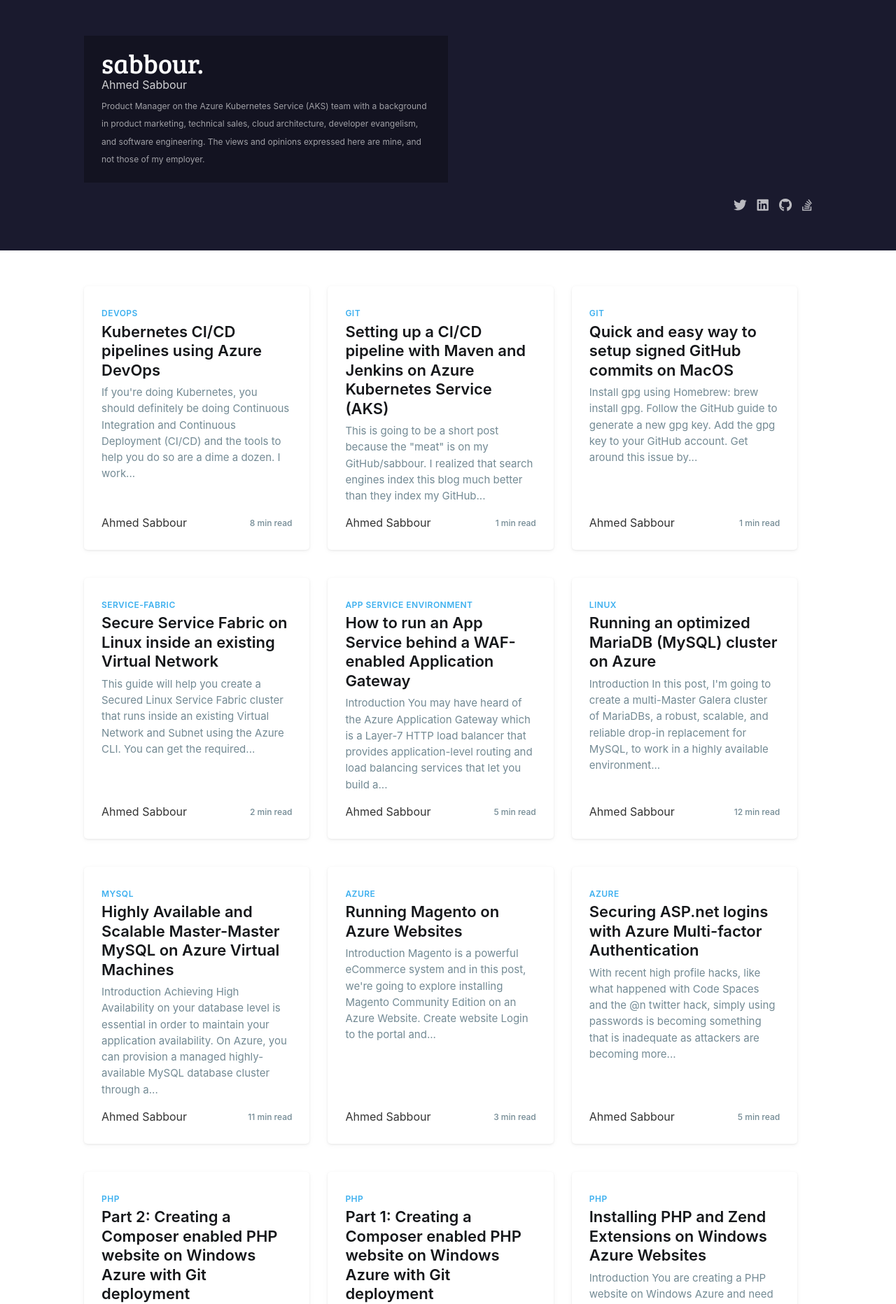
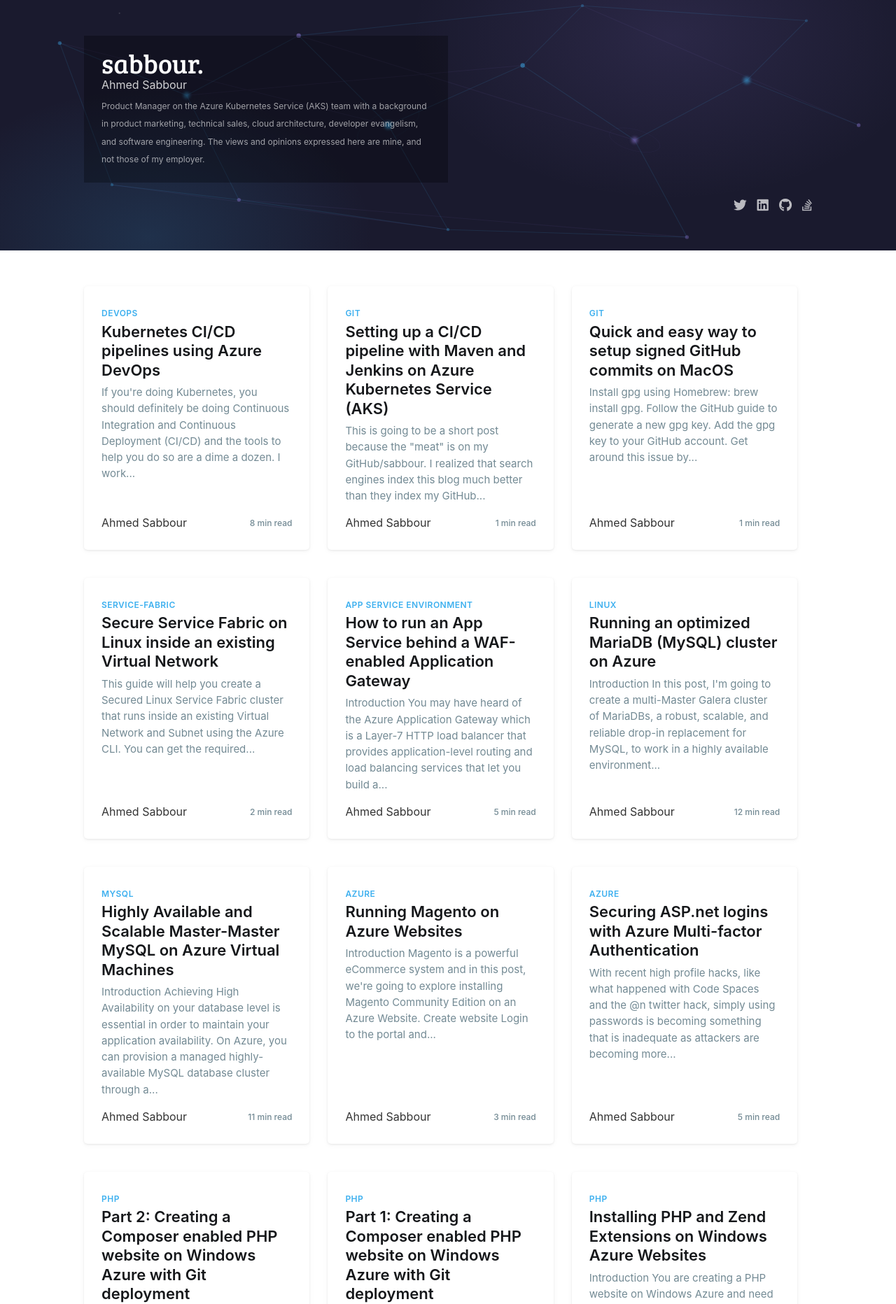
Before and after one commit to sabbour/sabbour.github.io, a Jekyll site: the page built from index.html, in a window 1280 px wide. Shown: the top 1864 px of the page at 70% size. Built offline with Jekyll 4.4.1, drawn with Linux system fonts in a browser that asks for light colours; nearby versions of some CDN libraries.

Commit message:
Add hero background SVG and adjust layout styles for improved design

```diff
--- a/_includes/header.html
+++ b/_includes/header.html
@@ -1,4 +1,7 @@
 <header class="site-header outer">
+    <div class="hero-bg">
+        {% include hero-bg.svg %}
+    </div>
     <div class="inner">
         <div class="site-header-content">
             <h1 class="site-title">{{ site.title }}</h1>
--- a/_sass/_layout.scss
+++ b/_sass/_layout.scss
@@ -13,10 +13,29 @@
   background: $header-bg;
   color: #fff;
   padding: 4vw 0;
+  position: relative;
+  overflow: hidden;
 
   .inner {
     display: flex;
     flex-direction: column;
+    position: relative;
+    z-index: 1;
+  }
+}
+
+.hero-bg {
+  position: absolute;
+  top: 0;
+  left: 0;
+  width: 100%;
+  height: 100%;
+  z-index: 0;
+  pointer-events: none;
+
+  svg {
+    width: 100%;
+    height: 100%;
   }
 }
 
```
Also changed, not shown: _includes/hero-bg.svg.
